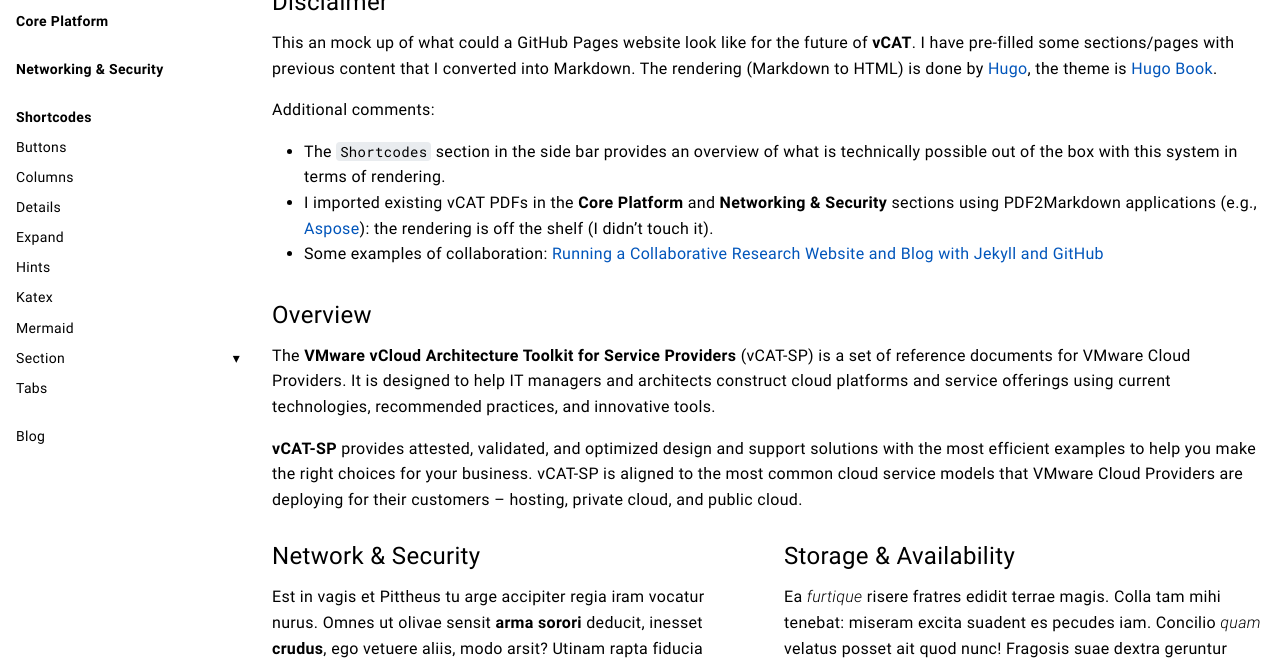
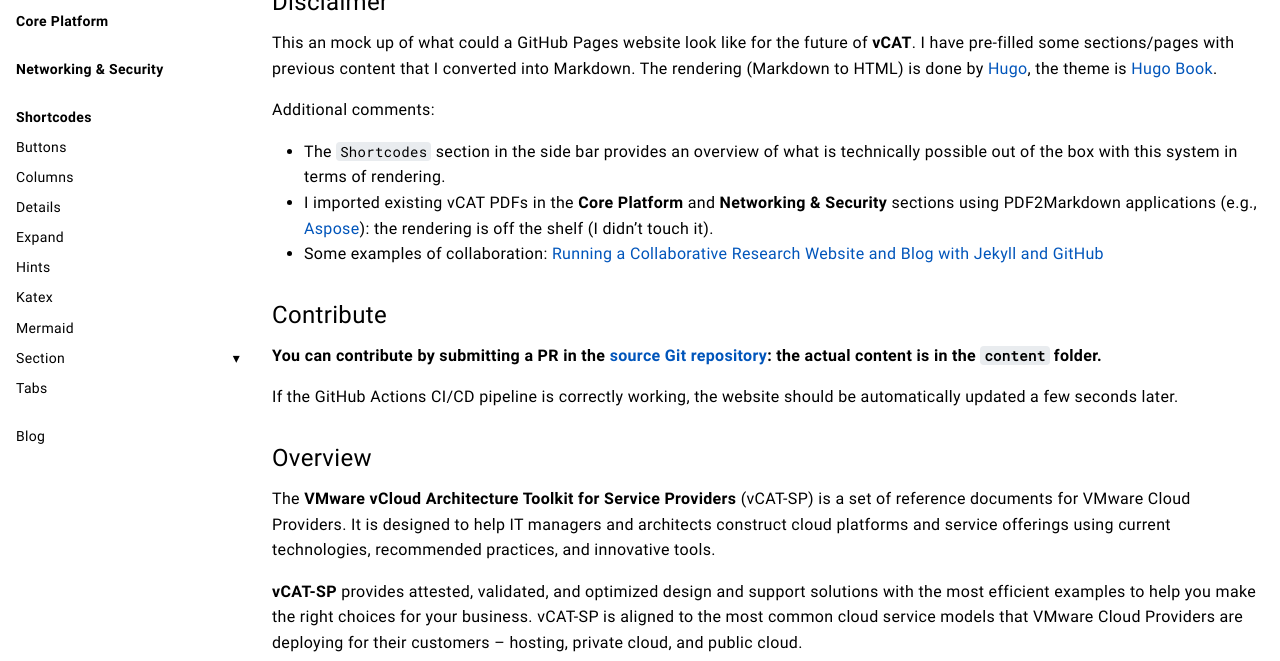
Before and after one commit to cloudmaniac/vcat, a plain HTML site: page index.html in a window 1280 px wide. Shown: the part 110-771 px from the top of the page. Drawn offline with Linux system fonts and the light colour scheme.

Commit message:
deploy: cloudmaniac/vcat-sources@64da9a5ef009c2b07b71adff5c246868d8a1f863

```diff
--- a/index.html
+++ b/index.html
@@ -7,7 +7,8 @@ Additional comments:
 <strong>Introduction</strong>
 <label for=toc-control></label></div></header><article class=markdown><h1 id=vmware-cloud-architecture-toolkit-for-service-providers>VMware Cloud Architecture Toolkit for Service Providers
 <a class=anchor href=#vmware-cloud-architecture-toolkit-for-service-providers>#</a></h1><h2 id=disclaimer>Disclaimer
-<a class=anchor href=#disclaimer>#</a></h2><p>This an mock up of what could a GitHub Pages website look like for the future of <strong>vCAT</strong>. I have pre-filled some sections/pages with previous content that I converted into Markdown. The rendering (Markdown to HTML) is done by <a href=https://gohugo.io/>Hugo</a>, the theme is <a href=https://github.com/alex-shpak/hugo-book>Hugo Book</a>.</p><p>Additional comments:</p><ul><li>The <code>Shortcodes</code> section in the side bar provides an overview of what is technically possible out of the box with this system in terms of rendering.</li><li>I imported existing vCAT PDFs in the <strong>Core Platform</strong> and <strong>Networking & Security</strong> sections using PDF2Markdown applications (e.g., <a href=https://products.aspose.app/words/conversion/pdf-to-md>Aspose</a>): the rendering is off the shelf (I didn&rsquo;t touch it).</li><li>Some examples of collaboration: <a href=https://programminghistorian.org/en/lessons/collaborative-blog-with-jekyll-github>Running a Collaborative Research Website and Blog with Jekyll and GitHub</a></li></ul><h2 id=overview>Overview
+<a class=anchor href=#disclaimer>#</a></h2><p>This an mock up of what could a GitHub Pages website look like for the future of <strong>vCAT</strong>. I have pre-filled some sections/pages with previous content that I converted into Markdown. The rendering (Markdown to HTML) is done by <a href=https://gohugo.io/>Hugo</a>, the theme is <a href=https://github.com/alex-shpak/hugo-book>Hugo Book</a>.</p><p>Additional comments:</p><ul><li>The <code>Shortcodes</code> section in the side bar provides an overview of what is technically possible out of the box with this system in terms of rendering.</li><li>I imported existing vCAT PDFs in the <strong>Core Platform</strong> and <strong>Networking & Security</strong> sections using PDF2Markdown applications (e.g., <a href=https://products.aspose.app/words/conversion/pdf-to-md>Aspose</a>): the rendering is off the shelf (I didn&rsquo;t touch it).</li><li>Some examples of collaboration: <a href=https://programminghistorian.org/en/lessons/collaborative-blog-with-jekyll-github>Running a Collaborative Research Website and Blog with Jekyll and GitHub</a></li></ul><h2 id=contribute>Contribute
+<a class=anchor href=#contribute>#</a></h2><p><strong>You can contribute by submitting a PR in the <a href=https://github.com/cloudmaniac/vcat-sources>source Git repository</a>: the actual content is in the <code>content</code> folder.</strong></p><p>If the GitHub Actions CI/CD pipeline is correctly working, the website should be automatically updated a few seconds later.</p><h2 id=overview>Overview
 <a class=anchor href=#overview>#</a></h2><p>The <strong>VMware vCloud Architecture Toolkit for Service Providers</strong> (vCAT-SP) is a set of reference documents for VMware Cloud Providers. It is designed to help IT managers and architects construct cloud platforms and service offerings using current technologies, recommended practices, and innovative tools.</p><p><strong>vCAT-SP</strong> provides attested, validated, and optimized design and support solutions with the most efficient examples to help you make the right choices for your business. vCAT-SP is aligned to the most common cloud service models that VMware Cloud Providers are deploying for their customers – hosting, private cloud, and public cloud.</p><div class="book-columns flex flex-wrap"><div class="flex-even markdown-inner"><h2 id=network--security>Network & Security</h2><p>Est in vagis et Pittheus tu arge accipiter regia iram vocatur nurus. Omnes ut
 olivae sensit <strong>arma sorori</strong> deducit, inesset <strong>crudus</strong>, ego vetuere aliis,
 modo arsit? Utinam rapta fiducia valuere litora <em>adicit cursu</em>, ad facies</div><div class="flex-even markdown-inner"><h2 id=storage--availability>Storage & Availability</h2><p>Ea <em>furtique</em> risere fratres edidit terrae magis. Colla tam mihi tenebat:
```
